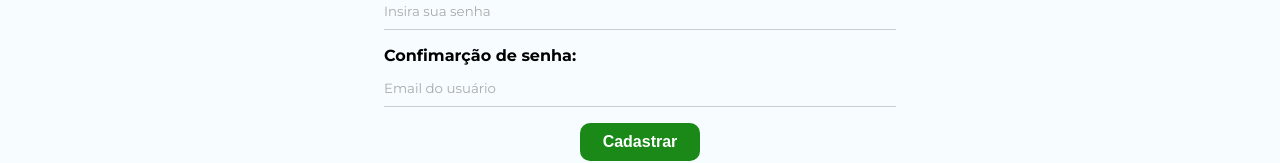
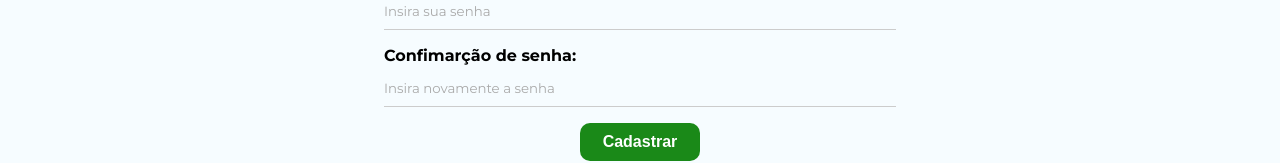
Before and after one commit to othongonzaga/OttoBlog, a React (Create React App) app in the folder ottoblog/: page /register in a window 1280 px wide. Shown: the part 369-532 px from the top of the page. Built offline with nearby package versions, Linux system fonts and the light colour scheme; no server answers.

Commit message:
Correção de erro

```diff
--- a/ottoblog/src/pages/Register/Register.js
+++ b/ottoblog/src/pages/Register/Register.js
@@ -63,7 +63,7 @@ const Register = () => {
             </label>
             <label htmlFor="">
                 <span>Confimarção de senha:</span>
-                <input type="password" name="ConfirmpPassword" id="" required placeholder="Email do usuário" value={confirmPassword}
+                <input type="password" name="ConfirmpPassword" id="" required placeholder="Insira novamente a senha" value={confirmPassword}
                 onChange={(e) => setConfirmPassword(e.target.value)}/>
             </label>
 
```
